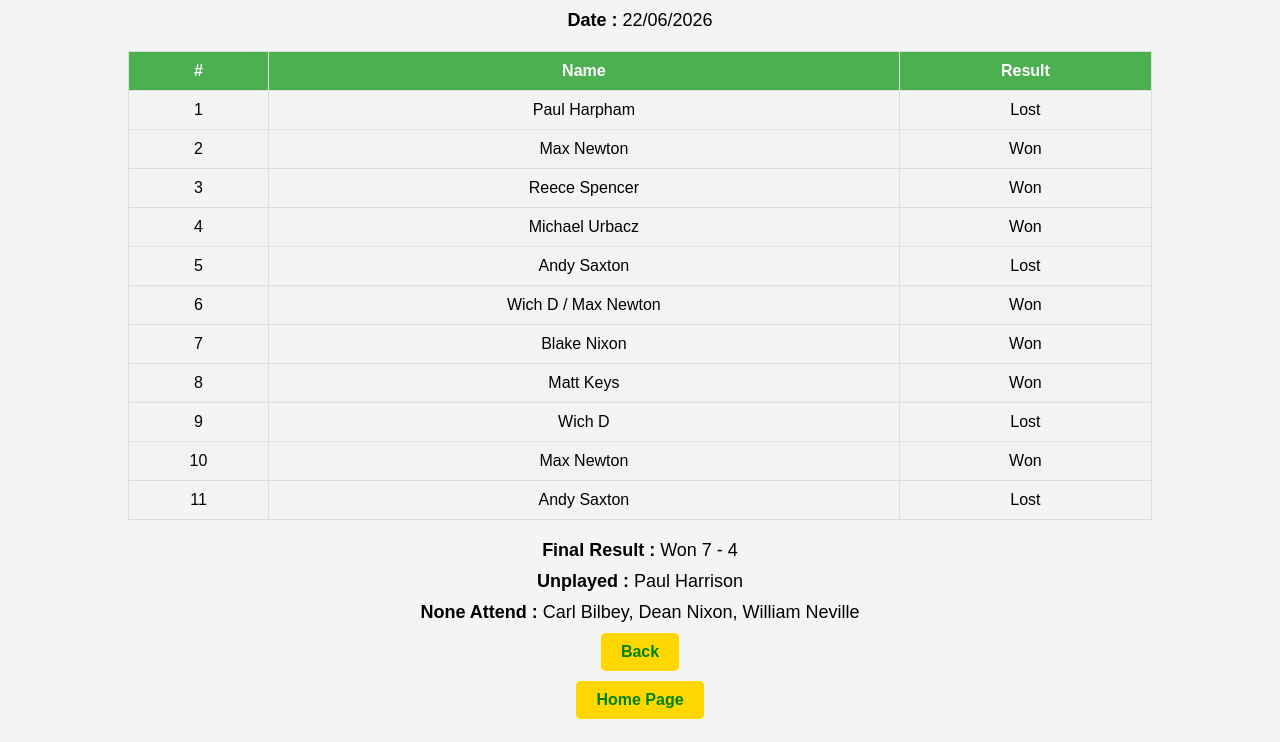
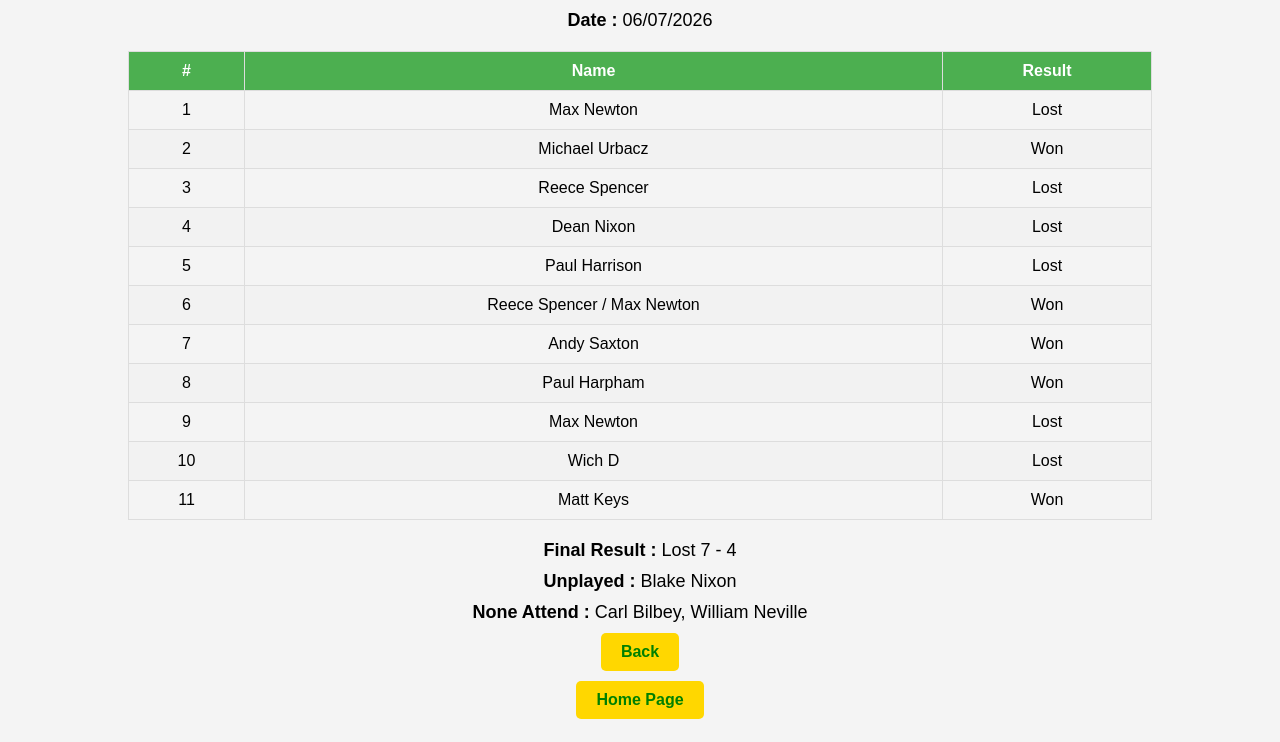
Before and after one commit to con-club-pool-2026/league-result-10, a plain HTML site: page index.html in a window 1280 px wide. Shown: the part 58-800 px from the top of the page. Drawn offline with Linux system fonts and the light colour scheme.

Commit message:
Update index.html

```diff
--- a/index.html
+++ b/index.html
@@ -73,11 +73,11 @@
 <body>
 
 <header>
-    <h1>Lime Killers (A)</h1>
+    <h1>March Hare (H)</h1>
 </header>
 
     <section>
-    <div class="sub-header"><strong>Date : </strong>22/06/2026</div>
+    <div class="sub-header"><strong>Date : </strong>06/07/2026</div>
 </section>
 
 
@@ -93,66 +93,66 @@
     <tbody>
         <tr>
             <td>1</td>
-            <td>Paul Harpham</td>
+            <td>Max Newton</td>
             <td>Lost</td>
         </tr>
         <tr>
             <td>2</td>
-            <td>Max Newton</td>
+            <td>Michael Urbacz</td>
             <td>Won</td>
         </tr>
         <tr>
             <td>3</td>
             <td>Reece Spencer</td>
-            <td>Won</td>
+            <td>Lost</td>
         </tr>
         <tr>
             <td>4</td>
-            <td>Michael Urbacz</td>
-            <td>Won</td>
+            <td>Dean Nixon</td>
+            <td>Lost</td>
         </tr>
         <tr>
             <td>5</td>
-            <td>Andy Saxton</td>
+            <td>Paul Harrison</td>
             <td>Lost</td>
         </tr>
         <tr>
             <td>6</td>
-            <td>Wich D / Max Newton</td>
+            <td>Reece Spencer / Max Newton</td>
             <td>Won</td>
         </tr>
         <tr>
             <td>7</td>
-            <td>Blake Nixon</td>
+            <td>Andy Saxton</td>
             <td>Won</td>
         </tr>
         <tr>
             <td>8</td>
-            <td>Matt Keys</td>
+            <td>Paul Harpham</td>
             <td>Won</td>
         </tr>
         <tr>
             <td>9</td>
+            <td>Max Newton</td>
+            <td>Lost</td>
+        </tr>
+        <tr>
+            <td>10</td>
             <td>Wich D</td>
             <td>Lost</td>
         </tr>
         <tr>
-            <td>10</td>
-            <td>Max Newton</td>
+            <td>11</td>
+            <td>Matt Keys</td>
             <td>Won</td>
-        </tr>
-        <tr>
-            <td>11</td>
-            <td>Andy Saxton</td>
-            <td>Lost</td>
         </tr>
     </tbody>
 </table>
 
 <section>
-    <div class="sub-header"><strong>Final Result : </strong>Won 7 - 4</div>
-    <div class="sub-header"><strong>Unplayed : </strong>Paul Harrison</div>
-    <div class="sub-header"><strong>None Attend : </strong>Carl Bilbey, Dean Nixon, William Neville</div>
+    <div class="sub-header"><strong>Final Result : </strong>Lost 7 - 4</div>
+    <div class="sub-header"><strong>Unplayed : </strong>Blake Nixon</div>
+    <div class="sub-header"><strong>None Attend : </strong>Carl Bilbey, William Neville</div>
 </section>
 
 <section>
```
